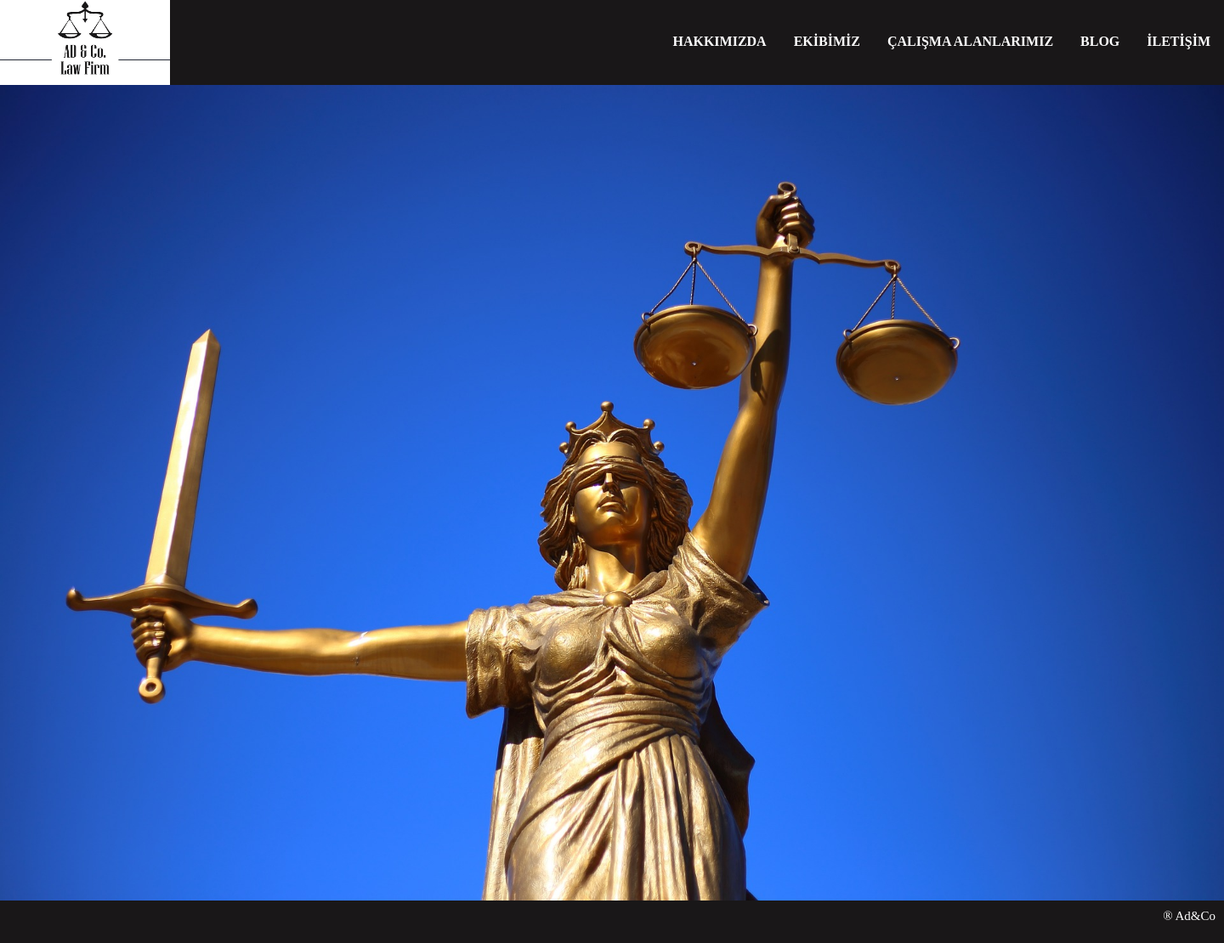
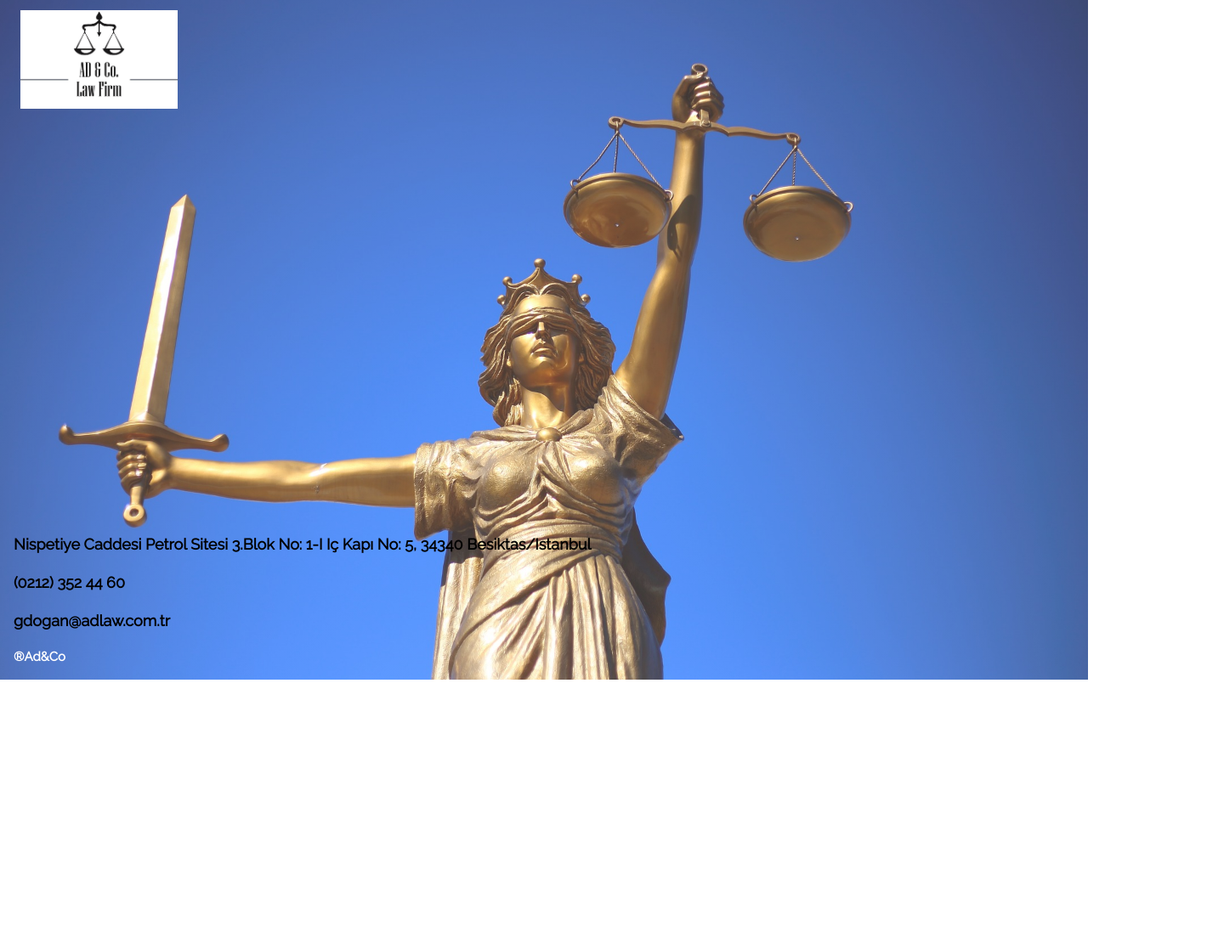
Before and after one commit to dogucemdogan/www.adlaw.com.tr_Design, a plain HTML site: page main.html in a window 1280 px wide. Shown: the whole page at 85% size, 1440 px wide, since content can reach past the window. After the commit the page ends 800 px from the top, so only its background shows below. Drawn offline with nearby package versions, Linux system fonts and the light colour scheme.

Commit message:
Add files via upload

```diff
--- a/css/main.css
+++ b/css/main.css
@@ -1,79 +1,7 @@
-*{
-	margin:0;
+img {
+  width: 15%;
+  height: 15%;
 }
-body{
-	width: 1440px;
-
-
+p{
+  font-weight: bold;
 }
-
-footer{
-	background-color: rgb(25,23,24);
-	text-align: 50px 20px;
-
-	margin-top:-4px;
-	height: 50px;
-	width: 100%;
-}
-
-footer p1{
-	font-size: 15px;
-	padding: 10px 10px;
-	float: right;
-	color: white;
-
-}
-.main_menu{
-	background-color: rgb(25,23,24);
-	width: 100%;
-	height: 100px;
-
-}
-.right_menu {
-
-	float: right;
-
-
-}
-.right_menu ul{
-	list-style-type: none;
-	overflow: hidden;
-
-}
-
-.right_menu  li{
-	float: right;
-}
-
-.right_menu  a{
-
-	color: white;
-	font-weight: bold;
-	display: block;
-	text-decoration: none;
-	padding: 40px 16px;
-
-
-}
-
-.right_menu  a:hover{
-	color: red;
-}
-
-.left_menu{
-
-	float: left;
-
-	width: 200px;
-  	height: 100px;
-}
-
-.left_menu img{
-	width: 100%;
-  	height: 100%;
-}
-
-.main_pic{
-	width: 100%;
-	height: 100%;
-}
--- a/main.html
+++ b/main.html
@@ -1,48 +1,37 @@
-<!-- this is html comment -->
-
-
 <!DOCTYPE html>
-
 <html>
-
 <head>
+<title>Ad & Co</title>
 <meta charset="UTF-8">
-<title>Ad & Co</title>
+<meta name="viewport" content="width=device-width, initial-scale=1">
+<link rel="stylesheet" href="https://www.w3schools.com/w3css/4/w3.css">
+<link rel="stylesheet" href="https://fonts.googleapis.com/css?family=Raleway">
 <link rel="stylesheet" type="text/css" href="css/main.css">
-
+<style>
+body,h1 {font-family: "Raleway", sans-serif}
+body, html {height: 100%}
+.bgimg {
+  background-image: linear-gradient(rgba(255,255,255,0.2), rgba(255,255,255,0.2)), url("images/justice.jpg");
+  min-height: 100%;
+  background-position: center;
+  background-size: cover;
+}
+</style>
 <link rel="icon" type="image/ico" href="images/icons/title_icon.png" />
 </head>
-
 <body>
 
-	<div class="main_menu">
-
-			<div class="left_menu">
-				<a href="main.html"><img src="images/tabela50x30-1.png"></a>
-			</div>
-
-			<div class="right_menu">
-			<ul>
-				<li><a href="iletisim.html">İLETİŞİM</a></li>
-				<li><a href="about.html">BLOG</a></li>
-				<li><a href="alanlar.html">ÇALIŞMA ALANLARIMIZ</a></li>
-				<li><a href="ekibimiz.html">EKİBİMİZ</a></li>
-				<li><a href="main.html">HAKKIMIZDA</a></li>
-			</ul>
-			</div>
-
-	</div>
-
-
-	<img class="main_pic" src="images/justice.jpg">
-
-
-
-    <footer>
-	 <p1> ® Ad&Co  </p1>
-	</footer>
+<div class="bgimg w3-display-container w3-animate-opacity w3-text-white">
+  <div class="w3-display-topleft w3-padding-large w3-xlarge">
+    <img src="images/tabela50x30-1.png"></a>
+  </div>
+    <div class="w3-display-bottomleft w3-container ">
+    <p style="color:black" class="w3-large w3-margin-right"> Nispetiye Caddesi Petrol Sitesi 3.Blok No: 1-I Iç Kapı No: 5, 34340 Besiktas/Istanbul</p>
+    <p style="color:black" class="w3-large w3-margin-right">(0212) 352 44 60</p>
+    <p style="color:black" class="w3-large w3-margin-right">gdogan@adlaw.com.tr</p>
+    <p><a>®Ad&Co</a></p>
+  </div>
+</div>
 
 </body>
-
-
 </html>
```
Also changed, not shown: index.html (added, +10 -0 lines).
